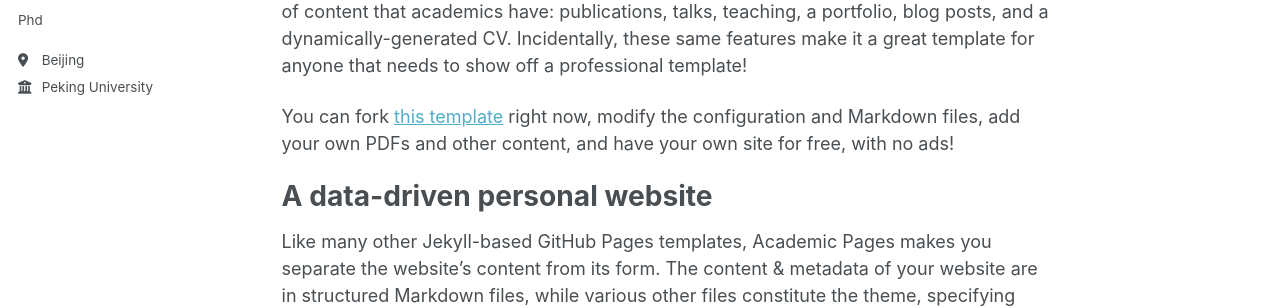
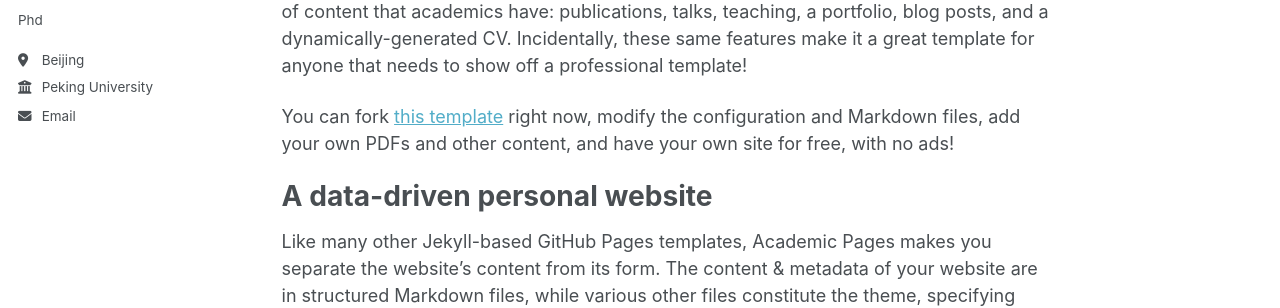
Before and after one commit to yitongSong-pku/yitongSong-pku.github.io, a Jekyll site: the page built from _pages/about.md, in a window 1280 px wide. Shown: the part 306-614 px from the top of the page. Built offline with Jekyll 4.4.1, drawn with Linux system fonts in a browser that asks for light colours; a script that is not in the unit is left out.

Commit message:
Update _config.yml

```diff
--- a/_config.yml
+++ b/_config.yml
@@ -29,7 +29,7 @@ author:
   location         : "Beijing"
   employer         : "Peking University"
   uri              : # URL
-  email            : #"2501112463@stu.pku.edu.cn"
+  email            : "2501112463@stu.pku.edu.cn"
 
   # Academic websites
   academia         : # URL
```
